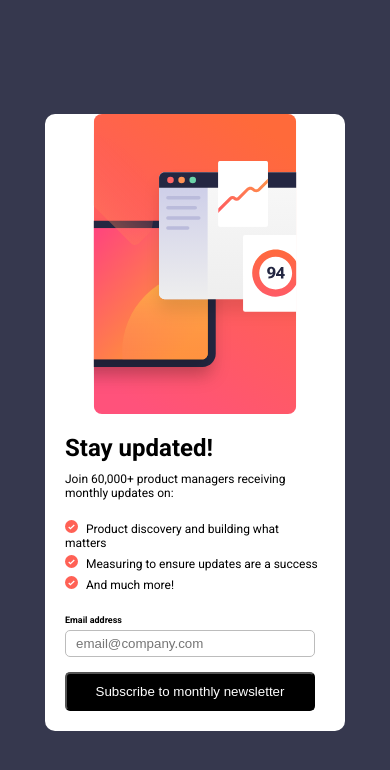
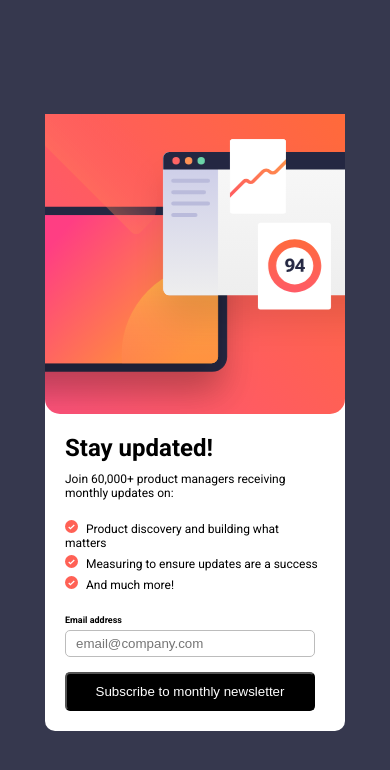
Before and after one commit to Oyetadetaiwo44/Newsletter-Project, a plain HTML site: page index.html in a window 390 px wide. Drawn offline with Linux system fonts and the light colour scheme.

Commit message:
finished the project

```diff
--- a/index.html
+++ b/index.html
@@ -43,7 +43,7 @@
     </div>
 
         <div class="right-box">
-          <img src="illustration-sign-up-desktop.svg" alt="" class="right-image">
+          <!-- <img src="illustration-sign-up-desktop.svg" alt="" class="right-image"> -->
         </div>
     </div>
 
--- a/style.css
+++ b/style.css
@@ -66,6 +66,10 @@ margin-bottom: 5px;
 }
 
 .right-box{
+    background-image: url("illustration-sign-up-desktop.svg");
+    background-size: cover;
+    border-bottom-left-radius: 15px;
+    border-bottom-right-radius: 15px;
     /* display: flex; */
     /* align-items: center; */
     /* flex-direction: column; */
@@ -113,9 +117,9 @@ width: 250px;
 
 .right-box{
 width: 100%;
-}
+background-image: url("illustration-sign-up-mobile.svg");
+background-size: cover;
+background-position: center;
 
-.right-image{
-    width: 100%;
 }
 }
```
Also changed, not shown: illustration-sign-up-mobile.svg (added).
